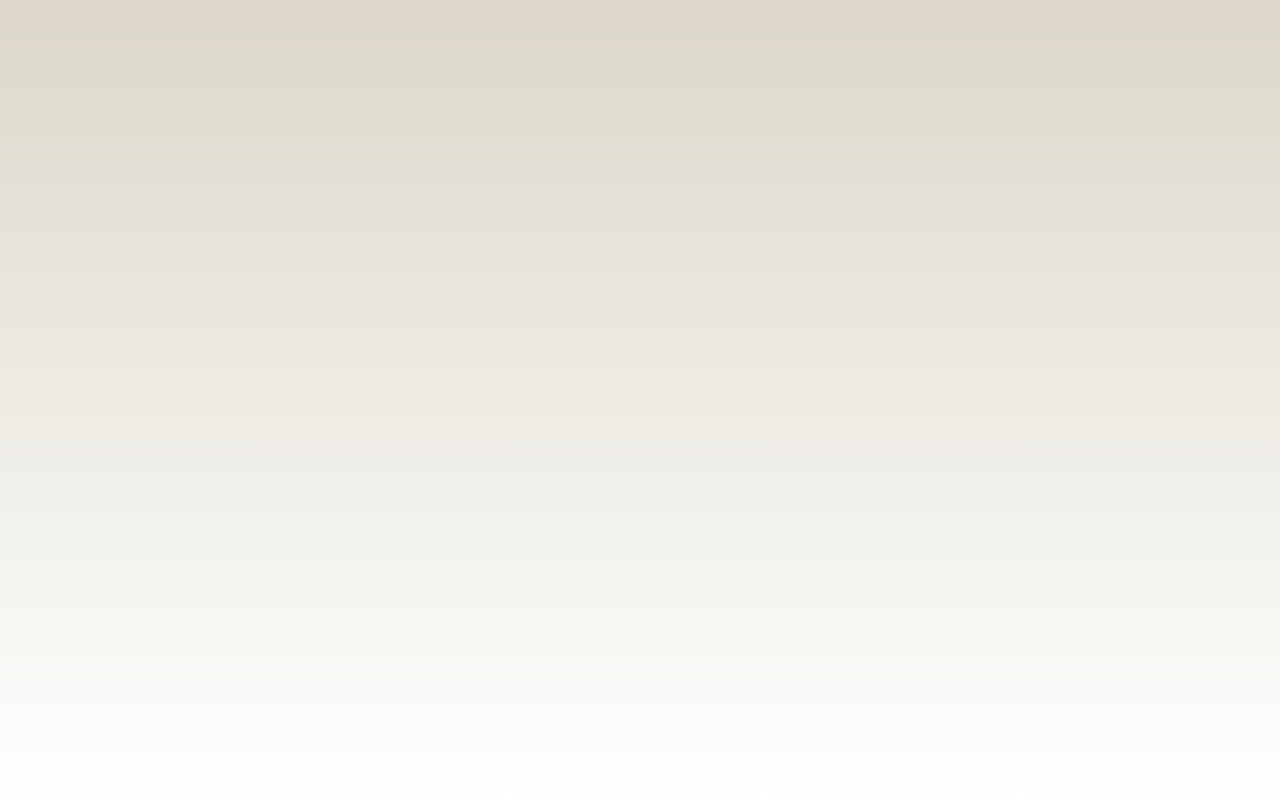
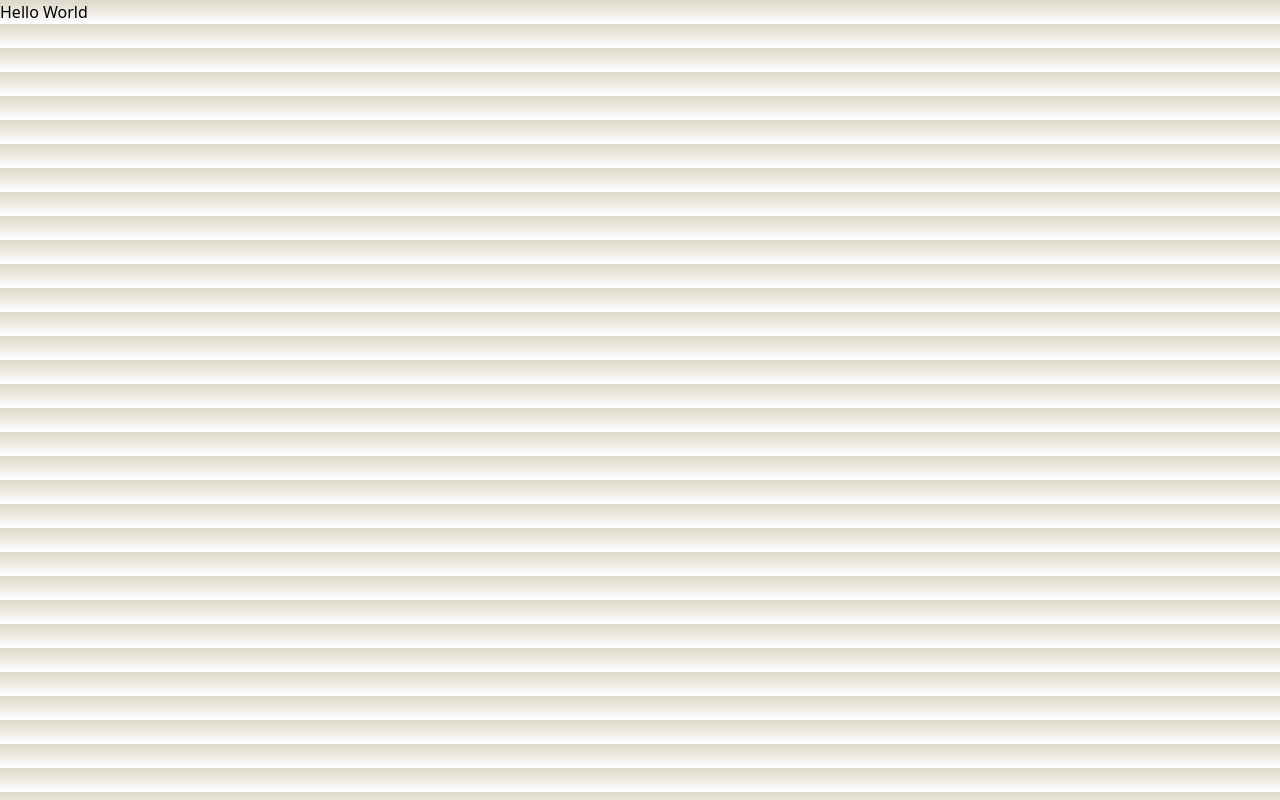
Before and after one commit to gbstorey/coffeewatch, a Next.js app: page / in a window 1280 px wide. Built offline with nearby package versions, Linux system fonts and the light colour scheme.

Commit message:
Created dynamic layout type with header and footer

```diff
--- /dev/null
+++ b/src/UI/Footer.tsx
@@ -0,0 +1,5 @@
+export default function Footer () {
+    return (
+        <></>
+    )
+}
--- a/src/UI/Layout.tsx
+++ b/src/UI/Layout.tsx
@@ -0,0 +1,12 @@
+import Navbar from "@/UI/Navbar";
+import Footer from "@/UI/Footer";
+
+export default function Layout({children}) {
+    return (
+        <>
+            <Navbar />
+                <main>{children}</main>
+            <Footer />
+        </>
+    )
+}
--- /dev/null
+++ b/src/UI/Navbar.tsx
@@ -0,0 +1,5 @@
+export default function Navbar () {
+    return (
+        <></>
+    )
+}
--- a/src/pages/_app.tsx
+++ b/src/pages/_app.tsx
@@ -1,6 +1,17 @@
 import '@/styles/globals.css'
 import type { AppProps } from 'next/app'
+import {NextPage} from "next";
+import {ReactElement, ReactNode} from "react";
 
-export default function App({ Component, pageProps }: AppProps) {
-  return <Component {...pageProps} />
+export type NextPageWithLayout<P = {}, IP = P> = NextPage<P, IP> & {
+  getLayout?: (page: ReactElement) => ReactNode
 }
+
+type AppPropsWithLayout = AppProps & {
+  Component: NextPageWithLayout
+}
+
+export default function App({ Component, pageProps }: AppPropsWithLayout) {
+  const getLayout = Component.getLayout ?? ((page) => page)
+  return getLayout(<Component {...pageProps} />)
+}
--- a/src/pages/index.tsx
+++ b/src/pages/index.tsx
@@ -1,6 +1,17 @@
-export default function Home() {
-  return (
-    <main className="flex min-h-screen flex-col items-center justify-between p-24">
-    </main>
-  )
+import type {ReactElement} from "react";
+import Layout from "@/UI/Layout";
+import {NextPageWithLayout} from "@/pages/_app";
+
+const Page: NextPageWithLayout = () => {
+    return <p> Hello World </p>
 }
+
+Page.getLayout = function getLayout(page: ReactElement) {
+    return (
+        <Layout>
+            {page}
+        </Layout>
+    )
+}
+
+export default Page
```
